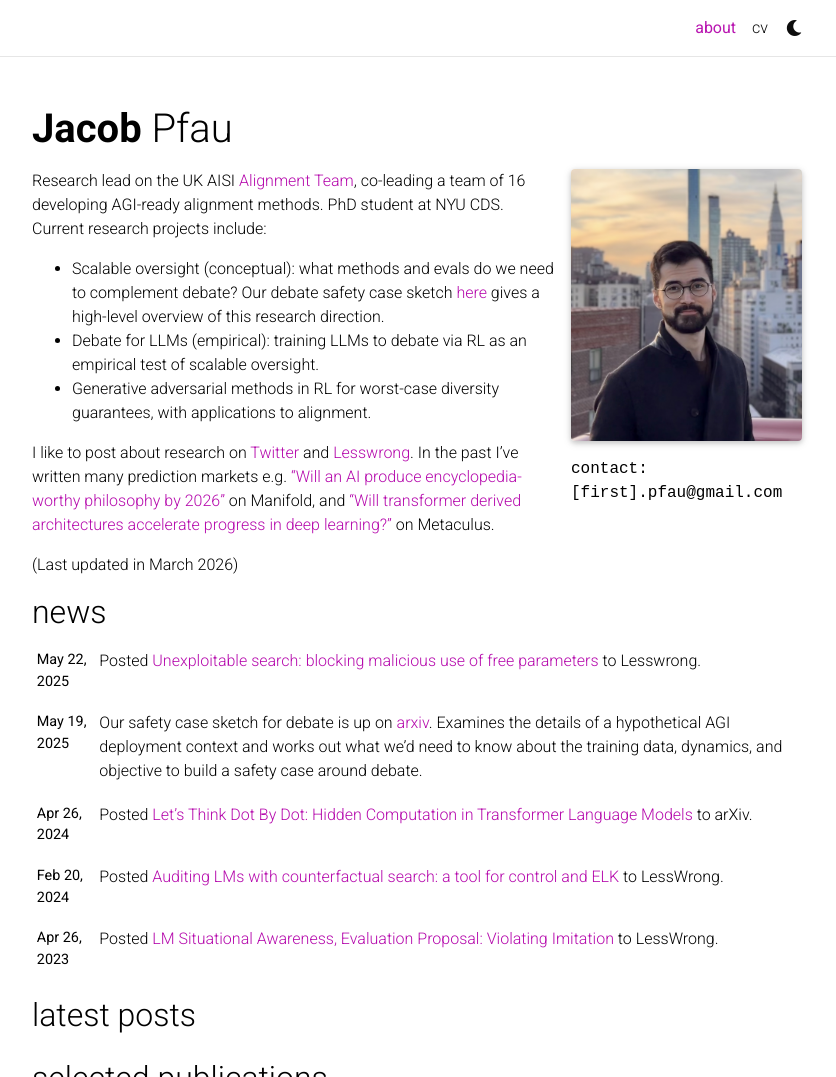
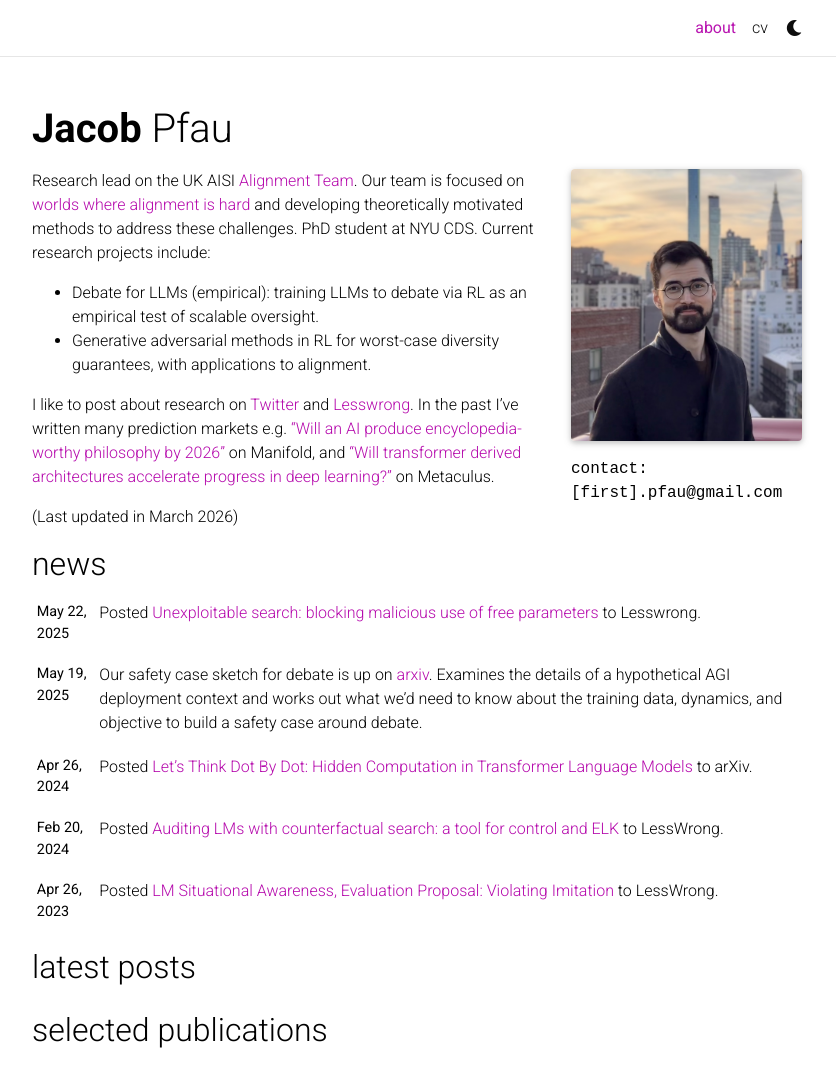
Before and after one commit to JacobPfau/jacobpfau.github.io, a Jekyll site: the page built from _pages/about.md, in a window 1280 px wide and 1395 px high, cut to the strip 0-1077 px from the top of the window. Shown: the whole strip, without its empty margins (223-1059 px from the left). Built offline with Jekyll 4.4.1, drawn with Linux system fonts in a browser that asks for light colours; full-size pictures stand in for the smaller copies a plugin makes; comment, search, counter and statistics services are not loaded; a style sheet for code colours, icons or effects is not loaded.

Commit message:
Update about page bio and research projects
Co-Authored-By: Claude Opus 4.6 <noreply@anthropic.com>

```diff
--- a/_pages/about.md
+++ b/_pages/about.md
@@ -17,8 +17,7 @@ selected_papers: true # includes a list of papers marked as "selected={true}"
 social: true  # includes social icons at the bottom of the page
 ---
 
-Research lead on the UK AISI [Alignment Team](https://www.alignmentforum.org/s/NdovveRcyfxgMoujf/p/tbnw7LbNApvxNLAg8), co-leading a team of 16 developing AGI-ready alignment methods. PhD student at NYU CDS. Current research projects include:
-- Scalable oversight (conceptual): what methods and evals do we need to complement debate? Our debate safety case sketch [here](https://arxiv.org/abs/2505.03989) gives a high-level overview of this research direction.
+Research lead on the UK AISI [Alignment Team](https://www.alignmentforum.org/s/NdovveRcyfxgMoujf/p/tbnw7LbNApvxNLAg8). Our team is focused on [worlds where alignment is hard](https://www.alignmentforum.org/posts/epjuxGnSPof3GnMSL/alignment-remains-a-hard-unsolved-problem) and developing theoretically motivated methods to address these challenges. PhD student at NYU CDS. Current research projects include:
 - Debate for LLMs (empirical): training LLMs to debate via RL as an empirical test of scalable oversight.
 - Generative adversarial methods in RL for worst-case diversity guarantees, with applications to alignment.
 
```
